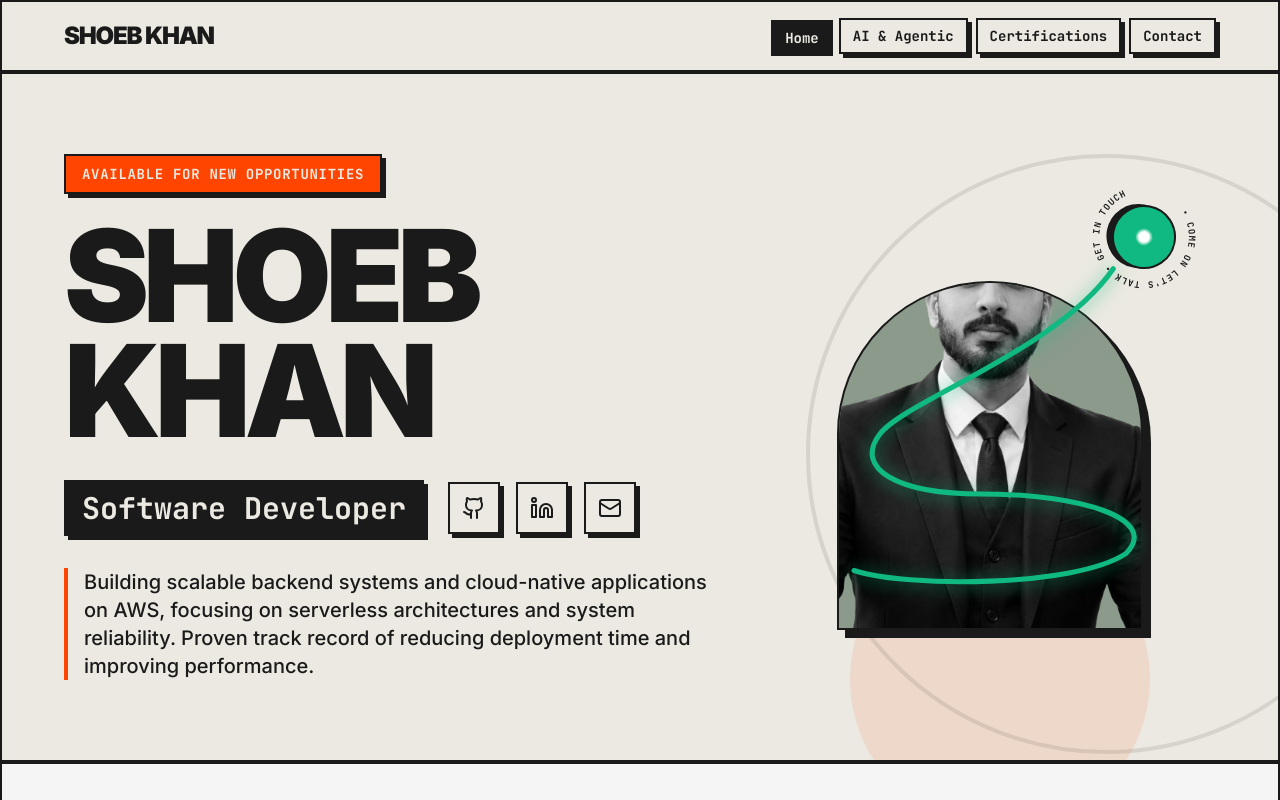
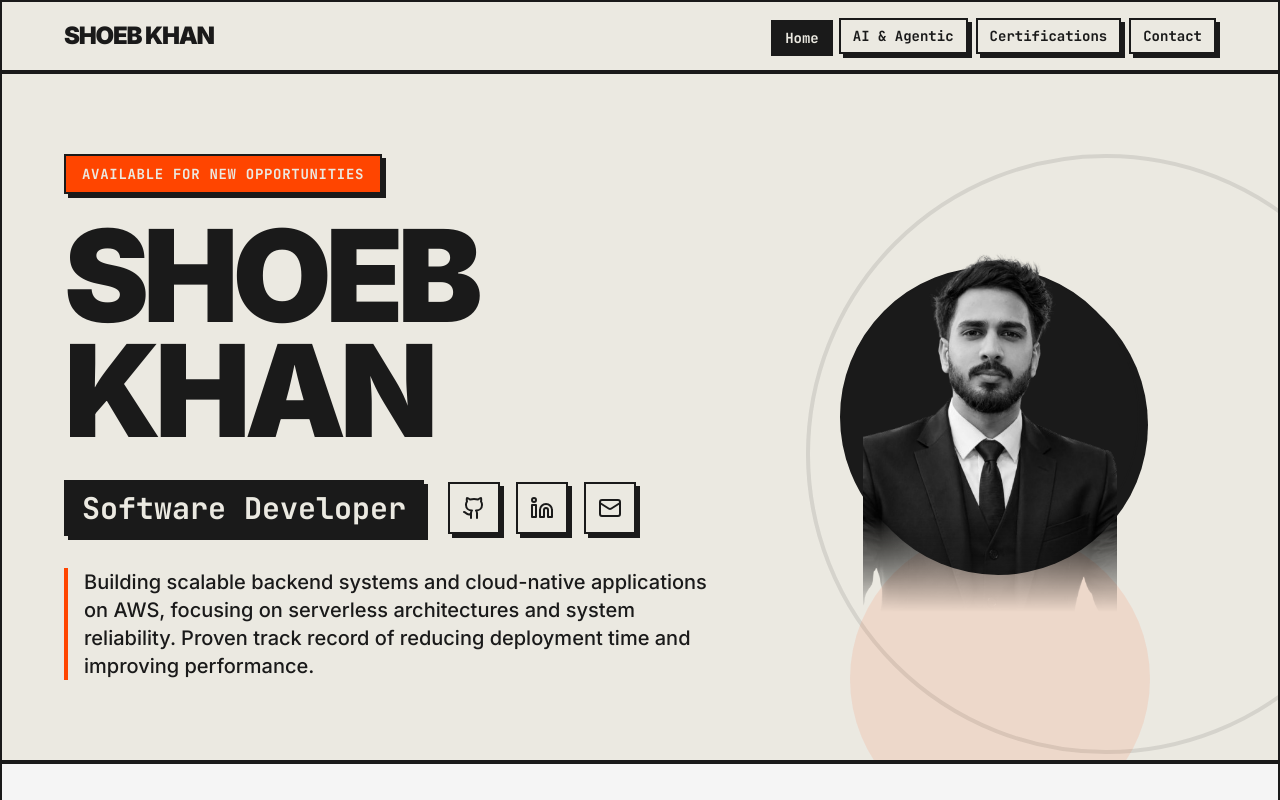
Before and after one commit to Shoeb-K/portfolio-may-2026, a React (Vite) app: page / in a window 1280 px wide. Shown: the top 800 px of the page. Built offline with nearby package versions, Linux system fonts and the light colour scheme.

Commit message:
design: redesign hero section to use circular slate background and transparent avatar overlay with smooth bottom vignette mask

```diff
--- a/src/components/Hero.jsx
+++ b/src/components/Hero.jsx
@@ -43,74 +43,28 @@ export default function Hero({ setActiveTab }) {
             </p>
           </motion.div>
 
-          {/* Right Side: Avatar / Graphic inspired by the reference image */}
+          {/* Right Side: Avatar / Graphic inspired by the new circular dark-themed reference image */}
           <motion.div
             initial={{ opacity: 0, scale: 0.95 }}
             animate={{ opacity: 1, scale: 1 }}
             transition={{ duration: 0.6, delay: 0.2 }}
-            className="lg:col-span-5 flex justify-center items-center relative mt-8 lg:mt-0"
+            className="lg:col-span-5 flex justify-center items-center relative mt-8 lg:mt-0 animate-fade-in"
           >
-            <div className="relative w-full max-w-[340px] aspect-[4/5] flex items-end justify-center">
+            <div className="relative w-full max-w-[360px] aspect-square flex items-center justify-center">
 
-              {/* Semicircle/Arch Backing shape like the reference image, in Neo-Brutalist secondary blue color */}
-              {/* Wrapped in overflow-hidden and rounded-t-full to clip the straight crop edges of the portrait */}
-              <div className="absolute bottom-0 w-[90%] h-[82%] bg-[#8B9A8B] rounded-t-full border-brutal shadow-brutal-lg overflow-hidden flex items-end justify-center">
-                {/* The Profile Photo (Transparent PNG) popping out of the arch frame */}
-                <img
-                  src="/avatar.png"
-                  alt="Shoeb Khan"
-                  className="w-full h-[105%] object-cover object-bottom z-10 scale-105 origin-bottom grayscale hover:grayscale-0 transition-all duration-500 select-none pointer-events-none"
-                />
-              </div>
+              {/* Solid dark charcoal circle background matching the premium reference aesthetic */}
+              <div className="w-[300px] h-[300px] rounded-full bg-[#1A1A1A] border-brutal shadow-brutal-lg absolute" />
 
-              {/* Green Neon Swirly line wrapping around the torso, just like the reference image */}
-              <svg
-                className="absolute inset-0 w-full h-full pointer-events-none z-20"
-                viewBox="0 0 400 500"
-                fill="none"
-                xmlns="http://www.w3.org/2000/svg"
-              >
-                <path
-                  d="M 40,430 C 100,450 300,450 360,410 C 400,370 310,340 190,340 C 90,340 40,310 70,270 C 100,230 280,170 345,75"
-                  stroke="#10B981"
-                  strokeWidth="6"
-                  strokeLinecap="round"
-                  className="drop-shadow-[0_2px_10px_rgba(16,185,129,0.7)]"
-                />
-              </svg>
-
-              {/* Rotating Circular "COME ON LET'S TALK" Badge like the reference image */}
-              <div className="absolute -top-8 -right-12 w-32 h-32 z-30">
-                <motion.div
-                  animate={{ rotate: 360 }}
-                  transition={{ repeat: Infinity, duration: 15, ease: "linear" }}
-                  className="w-full h-full relative"
-                >
-                  <svg className="w-full h-full" viewBox="0 0 100 100">
-                    <defs>
-                      <path
-                        id="circlePath"
-                        d="M 50, 50 m -35, 0 a 35,35 0 1,1 70,0 a 35,35 0 1,1 -70,0"
-                      />
-                    </defs>
-                    <text className="font-mono text-[7px] font-black uppercase tracking-widest fill-foreground">
-                      <textPath href="#circlePath" startOffset="0%">
-                        • COME ON LET'S TALK • GET IN TOUCH
-                      </textPath>
-                    </text>
-                  </svg>
-
-                  {/* Inside circle CTA button */}
-                  <button
-                    onClick={() => setActiveTab && setActiveTab('contact')}
-                    className="absolute inset-8 rounded-full bg-[#10B981] border-brutal hover:scale-110 active:scale-95 transition-all flex items-center justify-center cursor-pointer shadow-brutal hover:shadow-none"
-                    aria-label="Contact Shoeb"
-                  >
-                    <span className="w-3 h-3 rounded-full bg-white animate-ping absolute opacity-75" />
-                    <span className="w-3 h-3 rounded-full bg-white z-10" />
-                  </button>
-                </motion.div>
-              </div>
+              {/* The Profile Photo (Transparent PNG) overlapping the circle organically with a smooth bottom fade */}
+              <img
+                src="/avatar.png"
+                alt="Shoeb Khan"
+                className="h-[380px] w-auto object-contain z-10 absolute bottom-[-15px] grayscale hover:grayscale-0 transition-all duration-500 select-none pointer-events-none"
+                style={{
+                  maskImage: 'linear-gradient(to bottom, rgba(0,0,0,1) 75%, rgba(0,0,0,0) 100%)',
+                  WebkitMaskImage: 'linear-gradient(to bottom, rgba(0,0,0,1) 75%, rgba(0,0,0,0) 100%)'
+                }}
+              />
 
             </div>
           </motion.div>
```
